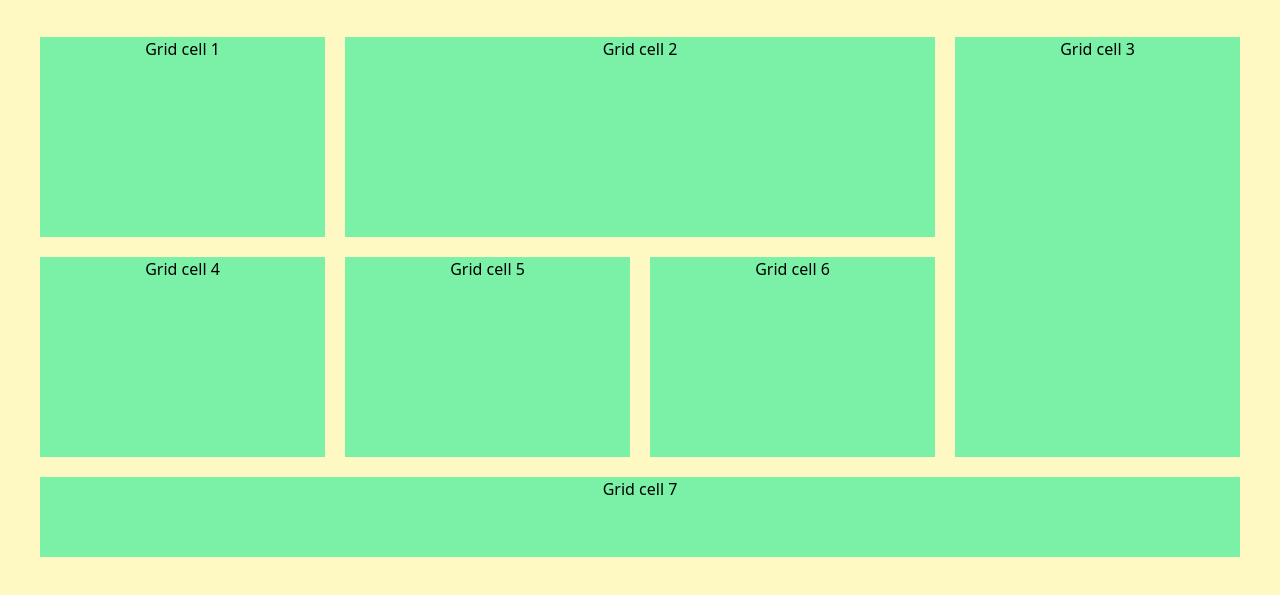
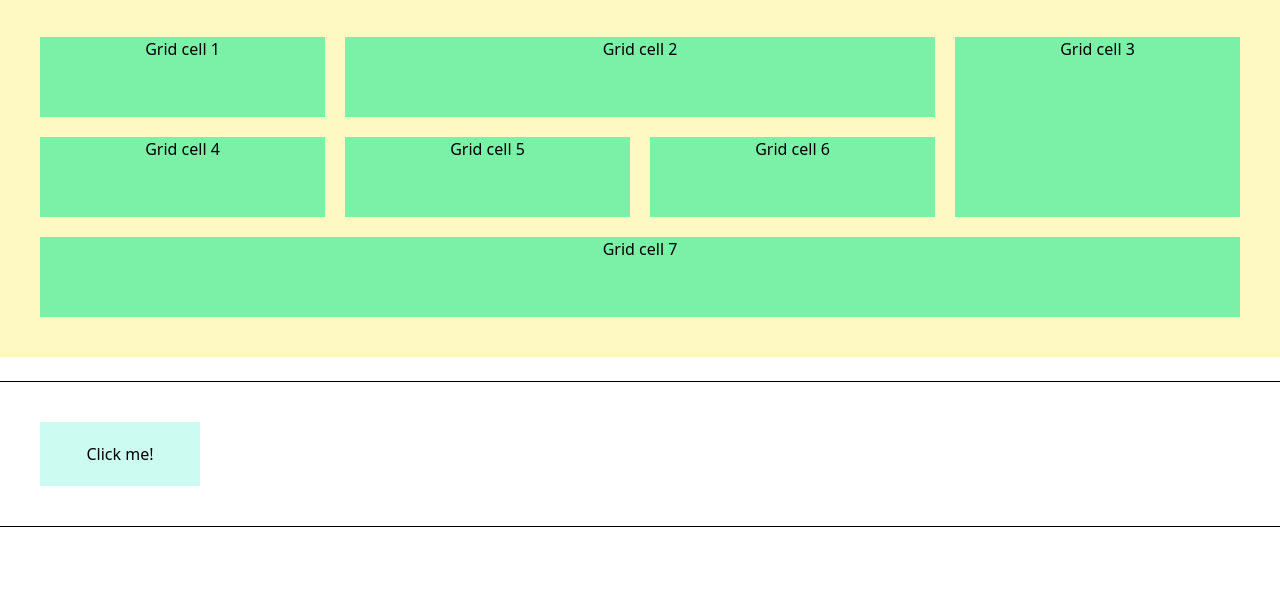
Before and after one commit to vishal-khilari/learning-tailwindCSS, a plain HTML site: page index.html in a window 1280 px wide. Shown: the part 8868-9463 px from the top of the page. After the commit the page ends 9419 px from the top, so only its background shows below. Drawn offline with nearby package versions, Linux system fonts and the light colour scheme.

Commit message:
75% of tailwind is done learning.

```diff
--- a/index.html
+++ b/index.html
@@ -343,14 +343,21 @@
       :back-ground colour: purple-600 if screen-size: 2XLarge <br />
       h-screen w-full
     </div>
-    <div class="grid grid-cols-4 bg-yellow-100 p-10 gap-5 text-center ">
-      <div class="bg-green-300 h-50">Grid cell 1</div>
+    <div class="grid grid-cols-4 bg-yellow-100 p-10 gap-5 text-center">
+      <div class="bg-green-300 h-20">Grid cell 1</div>
       <div class="bg-green-300 col-span-2 h-auto">Grid cell 2</div>
       <div class="row-span-2 bg-green-300 h-auto">Grid cell 3</div>
-      <div class="bg-green-300 h-50">Grid cell 4</div>
-      <div class="bg-green-300 h-50">Grid cell 5</div>
-      <div class="bg-green-300 h-50">Grid cell 6</div>
+      <div class="bg-green-300 h-20">Grid cell 4</div>
+      <div class="bg-green-300 h-20">Grid cell 5</div>
+      <div class="bg-green-300 h-20">Grid cell 6</div>
       <div class="bg-green-300 col-span-4 h-20">Grid cell 7</div>
     </div>
+
+    <br />
+    <hr />
+    <button class="p-5 m-10 h-auto w-40 bg-teal-100 colour-white transition hover:bg-blue-600 duration-700 ease-in-out delay-300">Click me!</button>
+    <br />
+    <hr />
+    <br />
   </body>
 </html>
```
